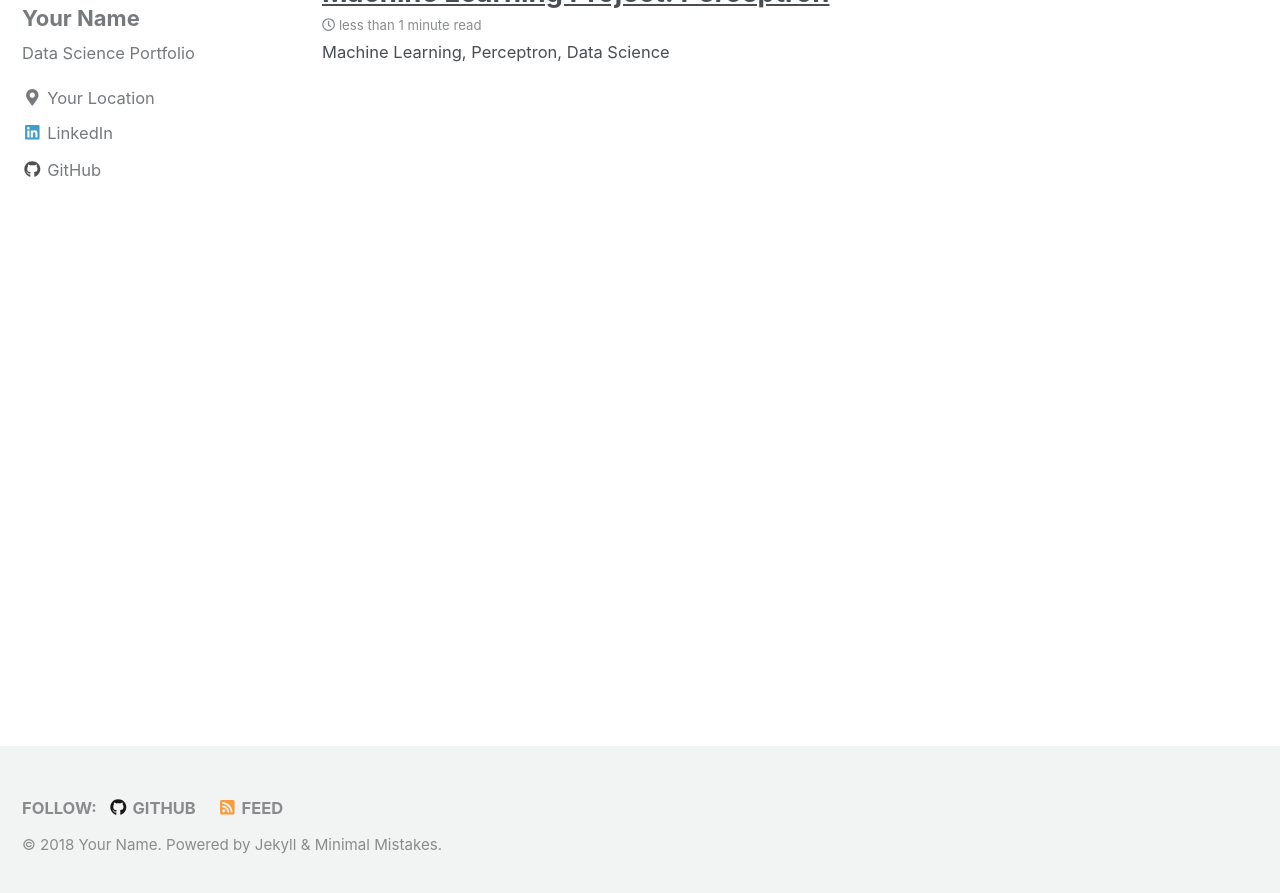
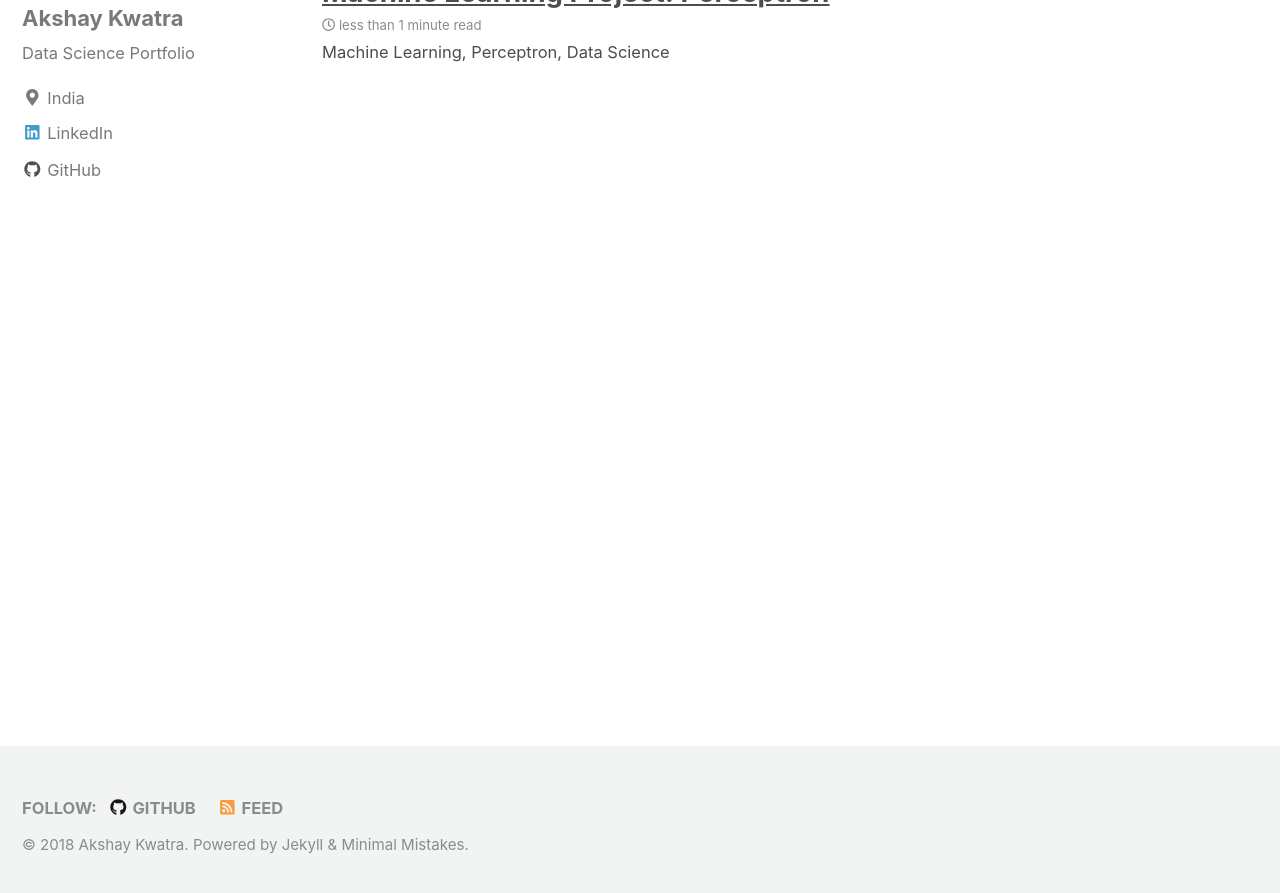
Before and after one commit to kwatraakshay/kwatraakshay.github.io, a Jekyll site: the page built from index.html, in a window 1280 px wide and 900 px high, scrolled down 760 px. Shown: the top 893 px of the window. Built offline with Jekyll 4.4.1, drawn with Linux system fonts in a browser that asks for light colours; nearby versions of some CDN libraries; the list of posts is cut into pages by our own code; some of the changed text lies outside the part shown.

Commit message:
info edit

```diff
--- a/_config.yml
+++ b/_config.yml
@@ -9,9 +9,9 @@ minimal_mistakes_skin    : "default" # "air", "aqua", "contrast", "dark", "dirt"
 
 # Site Settings
 locale                   : "en-US"
-title                    : "Your Name"
+title                    : "Akshay Kwatra"
 title_separator          : "-"
-name                     : "Your Name"
+name                     : "Akshay Kwatra"
 description              : "Data Science Portfolio"
 url                      : # the base hostname & protocol for your site e.g. "https://mmistakes.github.io"
 baseurl                  : # the subpath of your site, e.g. "/blog"
@@ -84,10 +84,10 @@ analytics:
 
 # Site Author
 author:
-  name             : "Your Name"
+  name             : "Akshay Kwatra"
   avatar           : "/images/bio-pic-2.jpg" # path of avatar image, e.g. "/assets/images/bio-photo.jpg"
   bio              : "Data Science Portfolio"
-  location         : "Your Location"
+  location         : "India"
   email            :
   uri              :
   home             : # null (default), "absolute or relative url to link to author home"
@@ -97,13 +97,13 @@ author:
   flickr           :
   facebook         :
   foursquare       :
-  github           : "Your Github"
+  github           : "https://github.com/kwatraakshay"
   gitlab           :
   google_plus      :
   keybase          :
   instagram        :
   lastfm           :
-  linkedin         : "dataoptimal" # "john-doe-12345678" (the last part of your profile url, e.g. https://www.linkedin.com/in/john-doe-12345678)
+  linkedin         : "https://www.linkedin.com/in/akshay-kwatra" # "john-doe-12345678" (the last part of your profile url, e.g. https://www.linkedin.com/in/john-doe-12345678)
   pinterest        :
   soundcloud       :
   stackoverflow    : # "123456/username" (the last part of your profile url, e.g. https://stackoverflow.com/users/123456/username)
```
